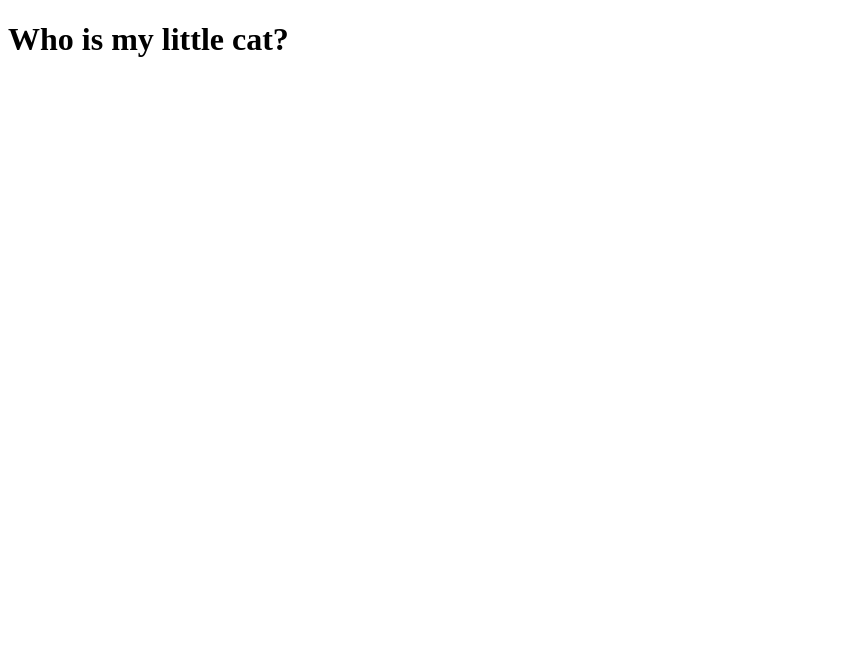
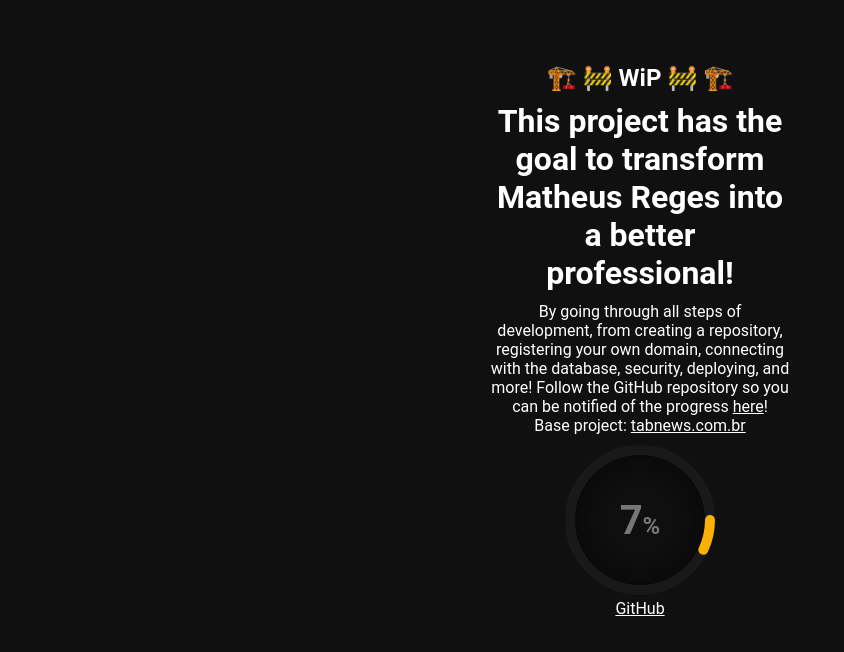
Before and after one commit to mathreges/clone-tabnews, a Next.js app: page / in a window 1280 px wide. Shown: the top 652 px of the page, without its empty margins (0-844 px from the left). Built offline with nearby package versions, Linux system fonts and the light colour scheme.

Commit message:
feat: Creating maintenance page

```diff
--- /dev/null
+++ b/pages/_app.js
@@ -0,0 +1,5 @@
+import './maintenance/index.css';
+
+export default function App({ Component, pageProps }) {
+  return <Component {...pageProps} />;
+}
--- a/pages/index.js
+++ b/pages/index.js
@@ -1,5 +1,9 @@
+import { Maintenance } from './maintenance/index.js';
+
 export default Home;
 
 function Home() {
-  return <h1>Who is my little cat?</h1>;
+  let isMaintenanceEnable = true;
+
+  return isMaintenanceEnable ? <Maintenance /> : <h1>Who is my little cat?</h1>;
 }
--- /dev/null
+++ b/pages/maintenance/index.css
@@ -0,0 +1,108 @@
+* {
+  margin: 0;
+  padding: 0;
+  font-family: "Roboto", sans-serif;
+  color: white;
+}
+body {
+  min-height: 100vh;
+  background: #101010;
+}
+.container {
+  position: relative;
+  display: flex;
+  flex-direction: column;
+  gap: 10px;
+  max-width: 300px;
+  margin: 4rem auto;
+  text-align: center;
+}
+
+.container .card {
+  position: relative;
+  width: 100%;
+  box-sizing: border-box;
+  display: flex;
+  justify-content: center;
+  align-items: center;
+  height: auto;
+  border-radius: 4px;
+  text-align: center;
+  transition: 0.5s;
+}
+.container .card:hover {
+  box-shadow: 0 15px 35px rgba(0, 0, 0, 0.5);
+}
+.percent {
+  position: relative;
+  width: 150px;
+  height: 150px;
+  border-radius: 50%;
+  box-shadow: inset 0 0 50px #000;
+  z-index: 1000;
+}
+.percent .num {
+  position: absolute;
+  top: 0;
+  left: 0;
+  width: 100%;
+  height: 100%;
+  display: flex;
+  justify-content: center;
+  align-items: center;
+  border-radius: 50%;
+}
+.percent .num h2 {
+  color: #777;
+  font-weight: 700;
+  font-size: 40px;
+  transition: 0.5s;
+}
+.card:hover .percent .num h2 {
+  color: #fff;
+  font-size: 60px;
+}
+.percent .num h2 span {
+  color: #777;
+  font-size: 24px;
+  transition: 0.5s;
+}
+.card:hover .percent .num h2 span {
+  color: #fff;
+}
+.text {
+  position: relative;
+  color: #777;
+  margin-top: 20px;
+  font-weight: 700;
+  font-size: 18px;
+  letter-spacing: 1px;
+  text-transform: uppercase;
+  transition: 0.5s;
+}
+.card:hover .text {
+  color: #fff;
+}
+.circle-wrapper {
+  position: relative;
+  width: 150px;
+  height: 150px;
+  z-index: 1000;
+}
+.circle-wrapper circle {
+  width: 100%;
+  height: 100%;
+  fill: none;
+  stroke: #191919;
+  stroke-width: 10;
+  stroke-linecap: round;
+  transform: translate(5px, 5px);
+}
+.circle-wrapper circle:nth-child(2) {
+  stroke-dasharray: 440;
+  stroke-dashoffset: 440;
+}
+.card:nth-child(1) svg circle:nth-child(2) {
+  stroke-dashoffset: calc(440 - (440 * 7) / 100);
+  stroke: #f9b007;
+}
--- /dev/null
+++ b/pages/maintenance/index.js
@@ -0,0 +1,38 @@
+export { Maintenance };
+
+function Maintenance() {
+  return <>
+    <div className="container">
+      <h2>🏗️ 🚧 WiP 🚧 🏗️</h2>
+      <h1>This project has the goal to transform Matheus Reges into a better professional!</h1>
+      <div>
+        <p>
+          By going through all steps of development, from creating a repository, registering your own domain, connecting with the database, security, deploying, and more! Follow the GitHub repository so you can be notified of the progress <a href="https://github.com/mathreges/clone-tabnews">here</a>!
+        </p>
+        <span>
+          Base project: <a href="https://www.tabnews.com.br/">tabnews.com.br</a>
+        </span>
+      </div>
+      <LoadingCircle />
+    </div>
+  </>;
+}
+
+function LoadingCircle() {
+  return <div>
+    <div className="card">
+      <div className="box">
+        <div className="percent">
+          <svg className="circle-wrapper">
+            <circle cx="70" cy="70" r="70"></circle>
+            <circle cx="70" cy="70" r="70"></circle>
+          </svg>
+          <div className="num">
+            <h2>7<span>%</span></h2>
+          </div>
+          <a href="https://github.com/mathreges/clone-tabnews" alt="Github link project">GitHub</a>
+        </div>
+      </div>
+    </div>
+  </div>
+}
```
Also changed, not shown: pages/maintenance.module.css (added).
